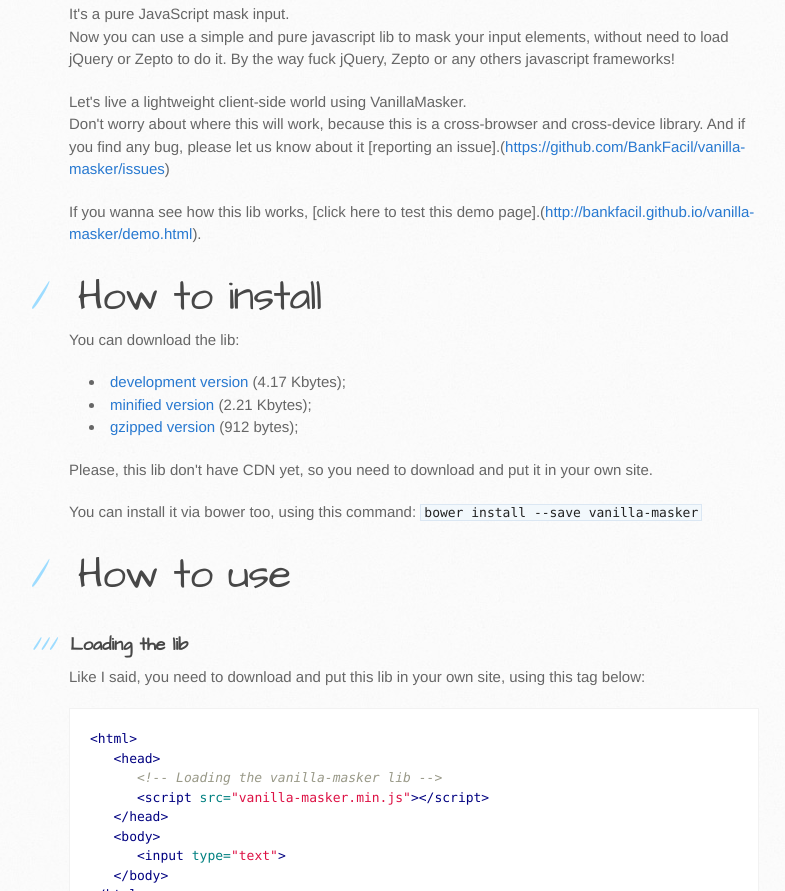
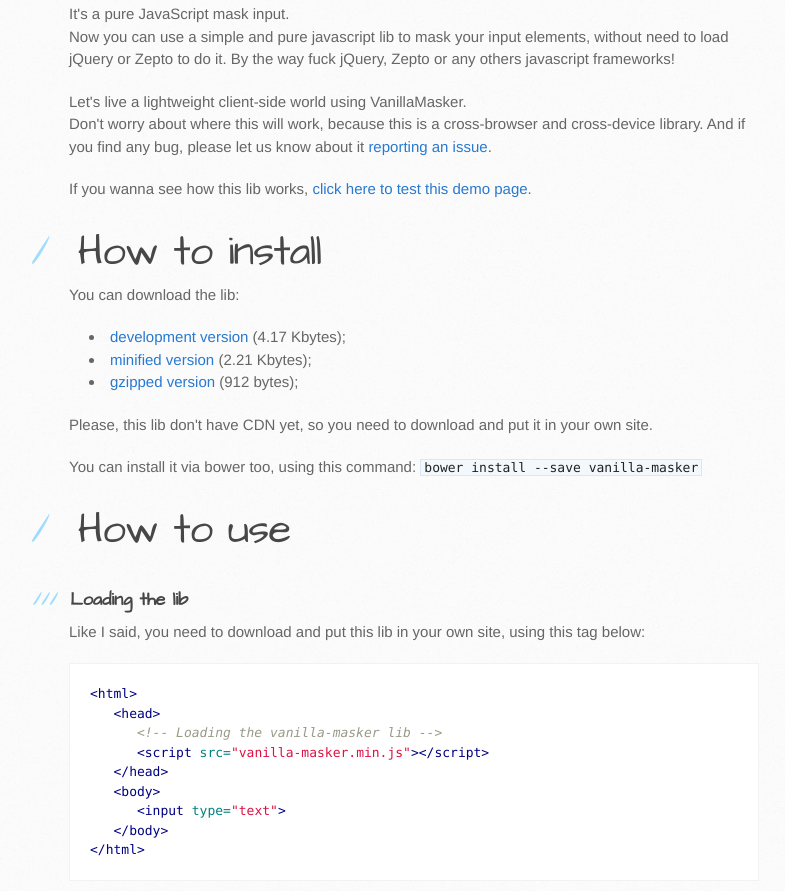
Before and after one commit to vanilla-masker/vanilla-masker, a plain HTML site: page index.html in a window 1280 px wide. Shown: the part 925-1816 px from the top of the page, without its empty margins (101-886 px from the left). Drawn offline with Linux system fonts and the light colour scheme.

```diff
--- a/index.html
+++ b/index.html
@@ -39,9 +39,9 @@
 By the way fuck jQuery, Zepto or any others javascript frameworks!</p>
 
 <p>Let's live a lightweight client-side world using VanillaMasker.<br>
-Don't worry about where this will work, because this is a cross-browser and cross-device library. And if you find any bug, please let us know about it [reporting an issue].(<a href="https://github.com/BankFacil/vanilla-masker/issues">https://github.com/BankFacil/vanilla-masker/issues</a>)</p>
+Don't worry about where this will work, because this is a cross-browser and cross-device library. And if you find any bug, please let us know about it <a href="https://github.com/BankFacil/vanilla-masker/issues">reporting an issue</a>.</p>
 
-<p>If you wanna see how this lib works, [click here to test this demo page].(<a href="http://bankfacil.github.io/vanilla-masker/demo.html">http://bankfacil.github.io/vanilla-masker/demo.html</a>).</p>
+<p>If you wanna see how this lib works, <a href="http://bankfacil.github.io/vanilla-masker/demo.html">click here to test this demo page</a>.</p>
 
 <h1>
 <a name="how-to-install" class="anchor" href="#how-to-install"><span class="octicon octicon-link"></span></a>How to install</h1>
```
Also changed, not shown: params.json (+1 -1 lines).
